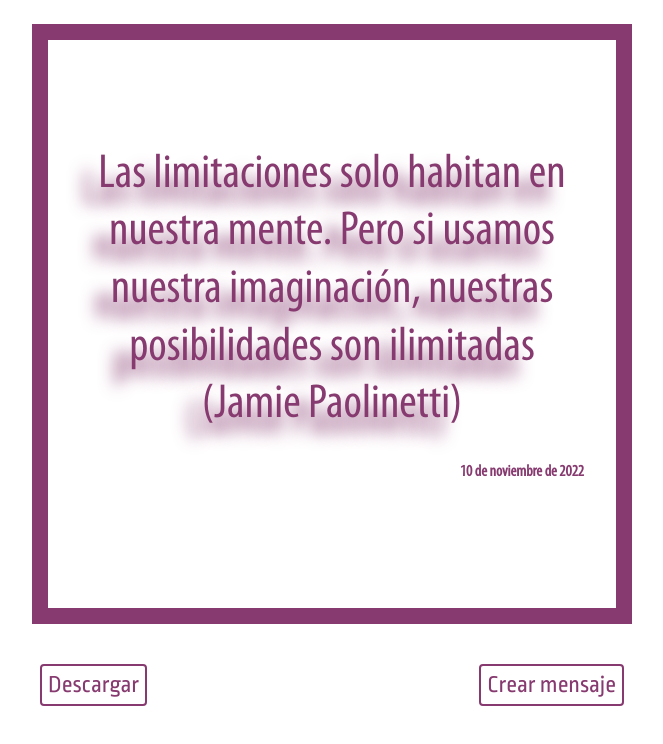
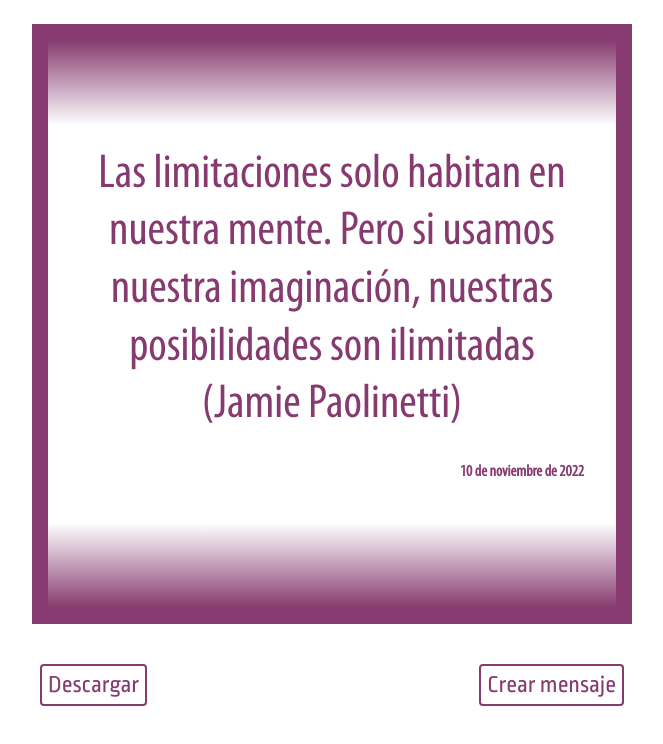
Before and after one commit to jneusse/daph-web-app, a React (Create React App) app: page / in a window 1280 px wide. Shown: the top 744 px of the page, without its empty margins (308-971 px from the left). Built offline with nearby package versions, Linux system fonts and the light colour scheme; a web font is replaced by a local one.

Commit message:
some changes

```diff
--- a/src/components/FullCard.tsx
+++ b/src/components/FullCard.tsx
@@ -19,19 +19,20 @@ const FullCard = ({ date, messageData, onClick }: Props) => {
     <div className="full-size">
       <div
         className="full-card"
-        style={{ backgroundColor: bgColor, borderColor: color }}
+        style={{
+          backgroundColor: bgColor,
+          borderColor: color,
+          background: `linear-gradient(180deg,  ${color} 0%, ${bgColor} 15%, ${bgColor} 85%,  ${color} 100%)`
+        }}
       >
         <div
           className="full-card__item"
           dangerouslySetInnerHTML={{ __html: message }}
           style={{
             fontFamily: fontFamily,
-            color: color,
-            textShadow: `-1rem 1rem 1rem ${color}`
+            color: color
           }}
-        >
-          {/* {message.trim()} */}
-        </div>
+        ></div>
         {date && (
           <div className="full-card__item align-text-right">
             <span
--- a/src/data/forMylove.js
+++ b/src/data/forMylove.js
@@ -336,5 +336,18 @@ export const messages = [
     'Daphne quisiera ser tu amante, no solo por abrazarte si no para comerme toda esa carne',
     '-Tu pipí es lo más rico del mundo (Daphne) 10 Agosto del 2022',
     'Gracias por amarme tanto',
-    'Las rosas son rojas, las orquídeas violetas, y en mi intento de poeta te chupo hasta las tetas'
+    'Las rosas son rojas, las orquídeas violetas, y en mi intento de poeta te chupo hasta las tetas',
+    '',
+    '',
+    'Sigue así así así de rica que te voy a comer',
+    'Me encanta cuando nos extrañamos y luego dedicamos el tiempo solo para los dos',
+    'Recuerdo cuando me decias -dime que rico- que me encanta',
+    'Un día a la vez, no hay que apresurase, de todas formas estaremos juntos por siempre',
+    'Ponte esa tanguita que me encanta, y mandame una foto',
+    'Muestra mas esos melones que vean lo q me como, el médico me lo mandó así tal cual',
+    'Está bien estaré mas guapo para tí, le diré adios a la ropa de mendigo',
+    'Envíame una foto de tu mano tocando tu seno (con ropa)',
+    'Te reto a mandar una foto de tus tetas a un desconocido',
+    '¿Que haces? yo te extraño aunque no me de cuenta',
+    'Deseos tus besos en mi miembro, mojados pero muy muy mojados'
 ]
--- a/src/sass/app.scss
+++ b/src/sass/app.scss
@@ -55,20 +55,20 @@
     font-size: 3rem;
     padding: 0 2rem;
     text-align: center;
-    text-shadow: -1rem 1rem 1rem $primary-hover;
+    // text-shadow: -1rem 1rem 1rem $primary-hover;
     flex-wrap: nowrap;
-    animation-name: text-shadow;
-    animation-duration: 4s;
-    animation-timing-function: ease-out;
+    // animation-name: text-shadow;
+    // animation-duration: 4s;
+    // animation-timing-function: ease-out;
 
-    @keyframes text-shadow {
-      from {
-        text-shadow: 1rem -1rem 1rem;
-      }
-      to {
-        text-shadow: -1rem 1rem 1rem;
-      }
-    }
+    // @keyframes text-shadow {
+    //   from {
+    //     text-shadow: 1rem -1rem 1rem;
+    //   }
+    //   to {
+    //     text-shadow: -1rem 1rem 1rem;
+    //   }
+    // }
 
     @media (max-width: 600px) {
       font-size: 2rem;
```
